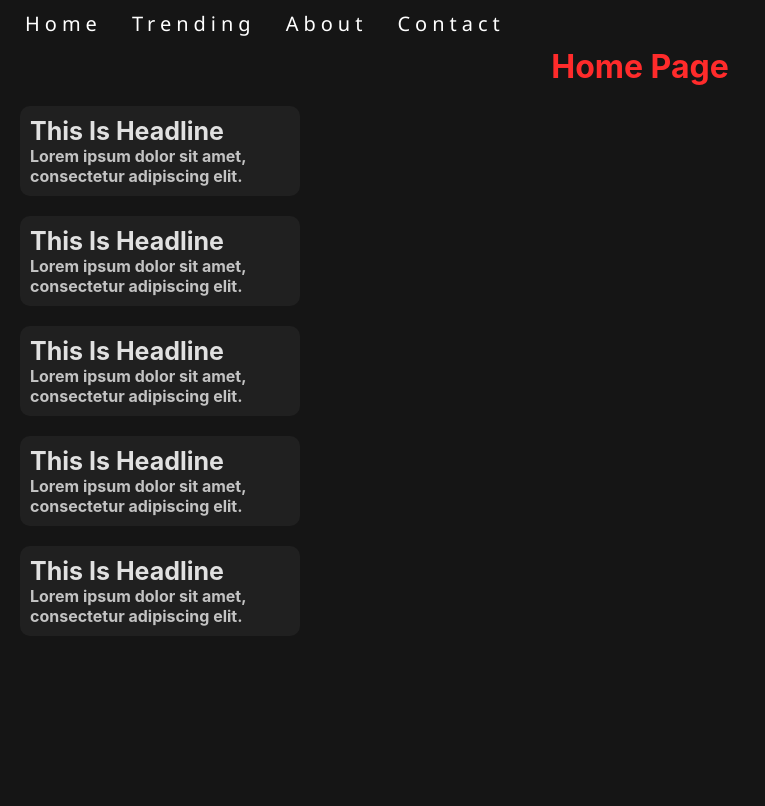
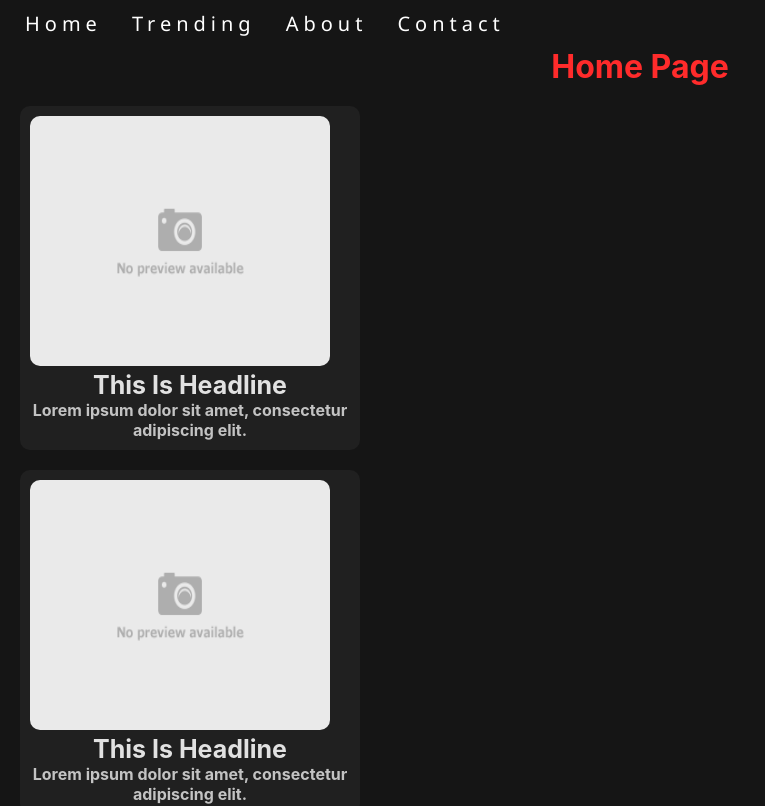
Before and after one commit to Sujal-Git/NewsTroop, a React (Create React App) app: page / in a window 1280 px wide. Shown: the top 806 px of the page, without its empty margins (0-765 px from the left). Built offline with nearby package versions, Linux system fonts and the light colour scheme.

Commit message:
Added Image Section In News Comp.

```diff
--- a/src/components/News.css
+++ b/src/components/News.css
@@ -7,7 +7,7 @@
   }
 .main{
     border-radius: 10px;
-    width: 260px;
+    width: 320px;
     height: auto;
     padding: 10px;
     margin: 20px;
@@ -17,9 +17,17 @@ h5{
     color: var(--font2);
 }
 .main h3{
+    text-align: center;
     font-size: 25px;
     color: var(--font1);
 }
 .main p{
+    text-align: center;
     color: var(--font2);
 }
+.main img{
+    align-items: center;
+    width: 300px;
+    height: 250px;
+    border-radius: 10px;
+}
--- a/src/components/News.js
+++ b/src/components/News.js
@@ -1,13 +1,16 @@
 import React from 'react'
 import './News.css'
+import LOGO from './prev.png'
 
 export default function News() {
 
   return (
       <>
       <div className="main">
+        <img  src={LOGO}></img>
         <h3>This Is Headline</h3>
         <p><strong>Lorem ipsum dolor sit amet, consectetur adipiscing elit.</strong></p>
+
       </div>
       </>
   )
```
Also changed, not shown: src/components/prev.png (added).
